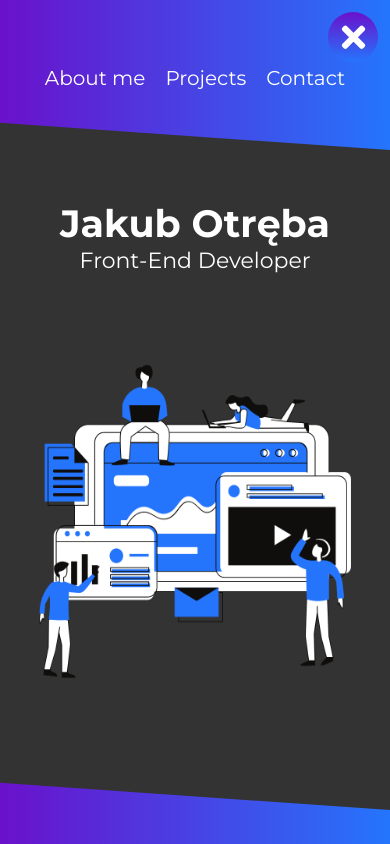
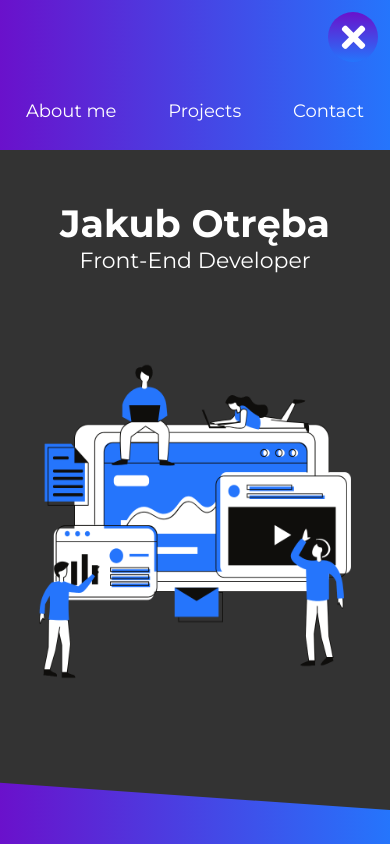
Before and after one commit to jakotr/portfolio-old, a plain HTML site: page index.html in a window 390 px wide. Both pictures are taken after a click on the element 353 px from the left and 36 px from the top of the page. Shown: the top 844 px of the page. Drawn offline with nearby package versions, Linux system fonts and the light colour scheme.

Commit message:
update navbar for rwd

```diff
--- a/index.html
+++ b/index.html
@@ -24,6 +24,17 @@
                 <a data-scroll="projects" href="#">Projects</a>
             </li>
             <li class = 'header__list-item'>
+                <a data-scroll="contact" href="#">Contact</a>
+            </li>
+        </ul>
+        <ul class = 'header__list__ham'>
+            <li class = 'header__list__ham-item'>
+                <a data-scroll="about" href="#">About me</a>
+            </li>
+            <li class = 'header__list__ham-item'>
+                <a data-scroll="projects" href="#">Projects</a>
+            </li>
+            <li class = 'header__list__ham-item'>
                 <a data-scroll="contact" href="#">Contact</a>
             </li>
         </ul>
--- a/index.js
+++ b/index.js
@@ -1,6 +1,6 @@
 $('.header__menu-ham').on('click', function() {
     $('i').toggleClass('show');
-    $('.header__list').toggleClass('come');
+    $('.header__list__ham').toggleClass('come');
 });
 
 $('a').on('click', function(event) {
@@ -8,5 +8,7 @@ $('a').on('click', function(event) {
         $('body, html').animate({
             scrollTop: $(`.${$(event.target).data('scroll')}`).offset().top - 100
         }, 1000);
+        $('.header__list__ham').toggleClass('come');
+        $('i').toggleClass('show');
     }
 });
--- a/style.css
+++ b/style.css
@@ -63,6 +63,34 @@ body {
 
 .header__list-item a:hover::after {
     width: 100%;
+}
+
+.header__list__ham {
+    position: fixed;
+    top: -300px;
+    left: 0;
+    width: 100%;
+    height: 150px;
+    background-image: linear-gradient(to right, #6a11cb 0%, #2575fc 100%);
+    display: flex;
+    justify-content: space-around;
+    list-style: none;
+    padding-top: 100px;
+    transition: .5s;
+    z-index: 2;
+}
+
+.header__list__ham-item a {
+    font-size: 18px;
+    color: #fff;
+    padding: 0px 10px;
+    text-decoration: none;
+    cursor: pointer;
+    position: relative;
+}
+
+.come {
+    top: 0px;
 }
 
 /* --------------------------------------------------------------INTRODUCTION--------------------------------------------------------------- */
@@ -557,23 +585,7 @@ footer {
 
 @media(max-width: 550px) {
     .header__list {
-        margin-right: 0;
-        justify-content: center;
-        position: fixed;
-        height: 120px;
-        width: 100%;
-        top: -120px;
-        left: 0;
-        transition: .3s;
-        background-image: linear-gradient(to right, #6a11cb 0%, #2575fc 100%);
-        align-items: flex-end;
-        z-index: 2;
-        padding: 30px 0;
-    }
-
-    .header__list-item a {
-        font-size: 20px;
-        padding: 10px 10px;
+        opacity: 0;
     }
     .header__menu-ham {
         position: fixed;
@@ -590,9 +602,6 @@ footer {
     }
     .header__menu-ham i {
         font-size: 34px;
-    }
-    .come {
-        top: 0;
     }
     .show {
         display: block !important;
```
